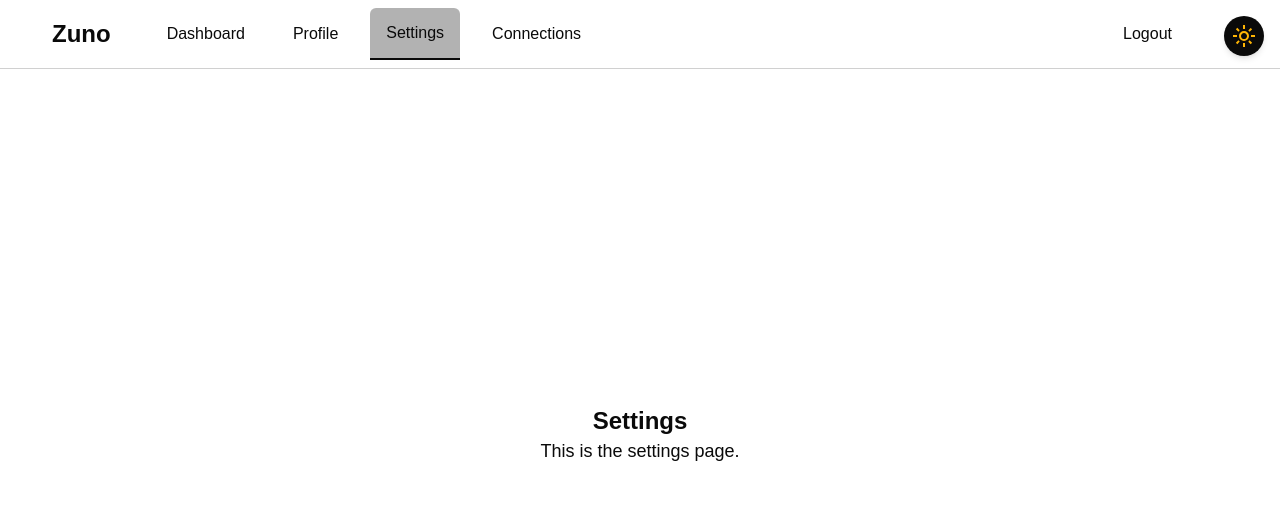
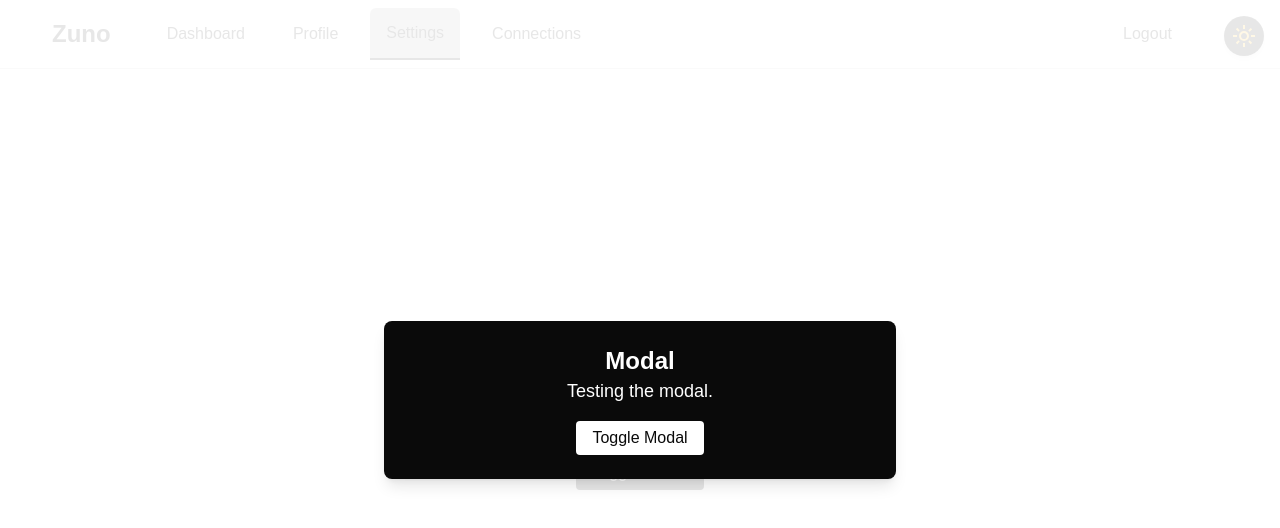
Before and after one commit to Damon-Thomas/Social-Media-Site, a Next.js app: page /dashboard/settings in a window 1280 px wide. Shown: the top 528 px of the page. Built offline with nearby package versions, Linux system fonts and the light colour scheme; no server answers.

Commit message:
feat: implement Modal core component

```diff
--- a/app/dashboard/settings/page.tsx
+++ b/app/dashboard/settings/page.tsx
@@ -1,8 +1,32 @@
+"use client";
+
+import Modal from "@/app/ui/core/Modal";
+import { useState } from "react";
+
 export default function SettingsPage() {
+  const [isModalOpen, setIsModalOpen] = useState(false);
   return (
     <div className="flex flex-col items-center justify-center w-full h-full">
       <h1 className="text-2xl font-bold">Settings</h1>
       <p className="text-lg">This is the settings page.</p>
+      <Modal hidden={isModalOpen}>
+        <div className=" flex flex-col items-center justify-center w-full h-full">
+          <h1 className="text-2xl font-bold">Modal</h1>
+          <p className="text-lg">Testing the modal.</p>
+          <button
+            className="bg-[var(--rdmono)] py-2 px-4 rounded text-[var(--dmono)] mt-4"
+            onClick={() => setIsModalOpen(!isModalOpen)}
+          >
+            Toggle Modal
+          </button>
+        </div>
+      </Modal>
+      <button
+        className="bg-[var(--dmono)] py-2 px-4 rounded text-[var(--rdmono)] mt-4"
+        onClick={() => setIsModalOpen(!isModalOpen)}
+      >
+        Toggle Modal
+      </button>
     </div>
   );
 }
--- a/app/globals.css
+++ b/app/globals.css
@@ -32,8 +32,17 @@ body {
   --rmono: #f0f0f0;
   --dmono: #0a0a0a;
   --rdmono: #ffffff;
+  --dmono-90: #0a0a0ae6; /* 90% opacity */
+  --doverlay: #0a0a0ae6;
+  --rdmono-90: #ffffffe6; /* 90% opacity */
   --dmono-70: #0a0a0ab3; /* 70% opacity */
   --rdmono-70: #ffffffb3; /* 70% opacity */
+  --dmono-50: #0a0a0a80; /* 50% opacity */
+  --rdmono-50: #ffffff80; /* 50% opacity */
+  --dmono-30: #0a0a0a4d; /* 30% opacity */
+  --rdmono-30: #ffffff4d; /* 30% opacity */
+  --dmono-10: #0a0a0a1a; /* 10% opacity */
+  --rdmono-10: #ffffff1a; /* 10% opacity */
   --opdmono: #0a0a0a50;
   --oprdmono: #ffffff50;
   --tcolor: #0a0a0a;
@@ -60,8 +69,16 @@ body {
   --rmono: #171717;
   --dmono: #ffffff;
   --rdmono: #0a0a0a;
+  --dmono-90: #ffffffe6; /* 90% opacity */
+  --rdmono-90: #0a0a0ae6; /* 90% opacity */
   --dmono-70: #ffffffb3; /* 70% opacity */
   --rdmono-70: #0a0a0ab3; /* 70% opacity */
+  --dmono-50: #ffffff80; /* 50% opacity */
+  --rdmono-50: #0a0a0a80; /* 50% opacity */
+  --dmono-30: #ffffff4d; /* 30% opacity */
+  --rdmono-30: #0a0a0a4d; /* 30% opacity */
+  --dmono-10: #ffffff1a; /* 10% opacity */
+  --rdmono-10: #0a0a0a1a; /* 10% opacity */
   --gtint: #232323;
   --opdmono: #36363650;
   --oprdmono: #0a0a0a50;
--- /dev/null
+++ b/app/ui/core/Modal.tsx
@@ -0,0 +1,46 @@
+import { ReactNode } from "react";
+
+export default function Modal({
+  children,
+  hidden = true,
+  setHidden,
+}: {
+  children: ReactNode;
+  hidden: boolean;
+  setHidden?: () => void;
+}) {
+  return (
+    <div
+      className={`fixed inset-0 flex items-center justify-center z-50 transition-opacity duration-300 ${
+        hidden ? "opacity-0 pointer-events-none" : "opacity-100"
+      }`}
+      role="dialog"
+      aria-hidden={hidden}
+      aria-labelledby="modal-title"
+      aria-describedby="modal-description"
+    >
+      {/* Background overlay */}
+      <div
+        className="absolute inset-0 bg-[var(--rdmono-90)]  transition-opacity duration-300"
+        onClick={setHidden} // Close modal when clicking outside
+      />
+
+      {/* Modal content */}
+      <div className="relative bg-[var(--dmono)] text-[var(--rdmono)] rounded-lg shadow-lg p-6 z-10 w-full max-w-lg">
+        {/* Close button */}
+        {setHidden && (
+          <button
+            onClick={setHidden}
+            className="absolute top-3 right-3 text-[var(--rdmono)] bg-[var(--dmono)] bg-opacity-50 rounded-full p-2 hover:bg-opacity-75"
+            aria-label="Close modal"
+          >
+            ✕
+          </button>
+        )}
+
+        {/* Modal content */}
+        {children}
+      </div>
+    </div>
+  );
+}
```
